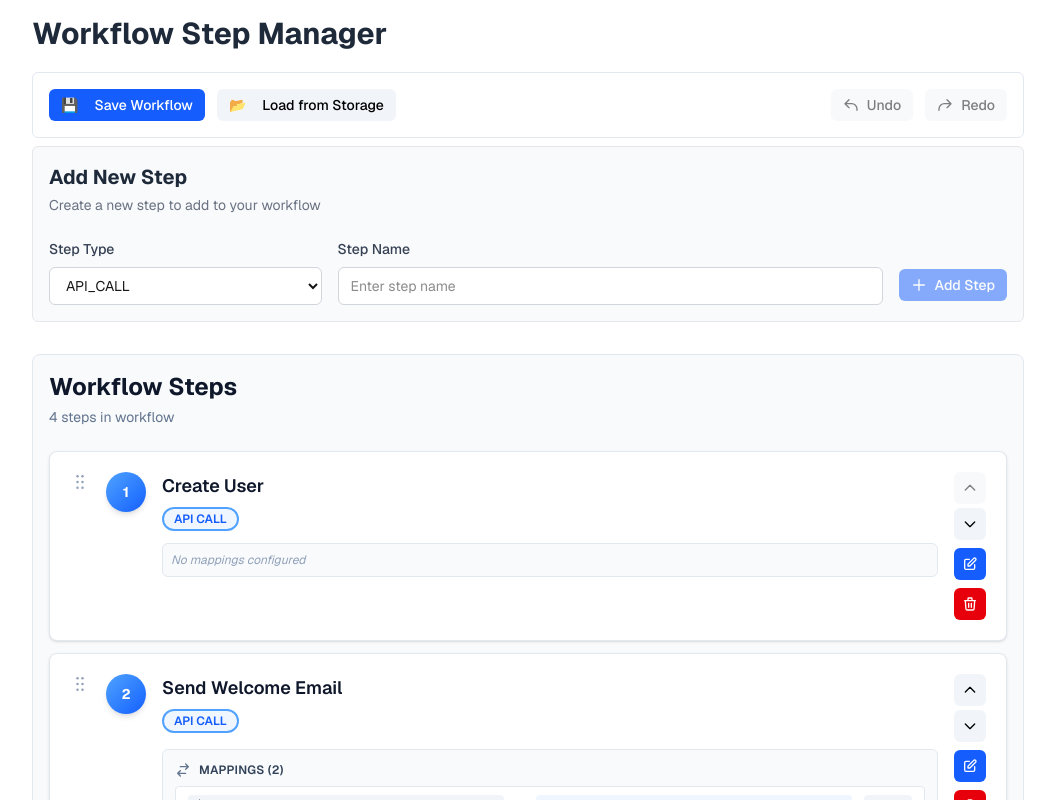
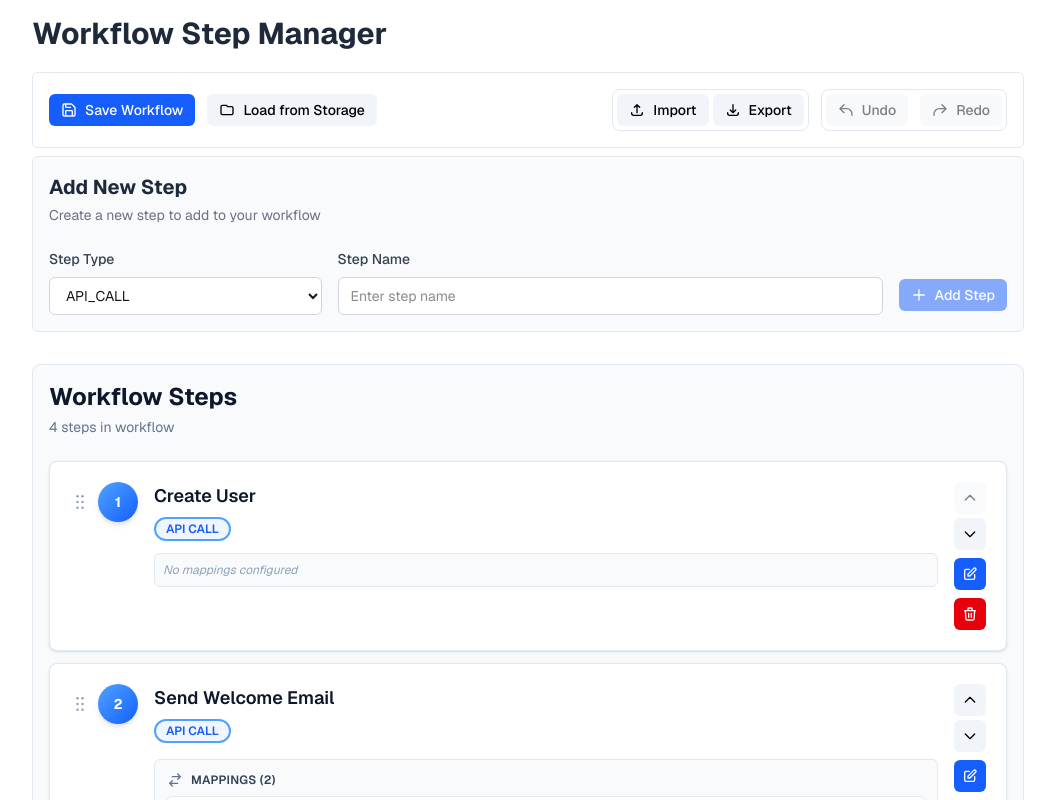
Before and after one commit to AbdelrhmanMohamed/rw-fe, a Next.js app: page / in a window 1280 px wide. Shown: the top 800 px of the page, without its empty margins (112-1167 px from the left). Built offline with nearby package versions, Linux system fonts and the light colour scheme.

Commit message:
Enhance workflow features by updating TASK_BRIEF with completed tasks, adding new icons for upload, download, and save functionalities, and implementing import/export capabilities in WorkflowToolbar. Refactor Step and StepList components to support drag-and-drop reordering of steps.

```diff
--- a/src/components/Icons.tsx
+++ b/src/components/Icons.tsx
@@ -256,3 +256,91 @@ export const RedoIcon: React.FC<IconProps> = ({
     </svg>
   );
 };
+
+// Upload Icon
+export const UploadIcon: React.FC<IconProps> = ({
+  className = "w-4 h-4",
+  fill = "none",
+  stroke = "currentColor",
+  strokeWidth = 2,
+}) => {
+  return (
+    <svg className={className} fill={fill} viewBox="0 0 24 24" stroke={stroke}>
+      <path
+        strokeLinecap="round"
+        strokeLinejoin="round"
+        strokeWidth={strokeWidth}
+        d="M4 16v1a3 3 0 003 3h10a3 3 0 003-3v-1m-4-8l-4-4m0 0L8 8m4-4v12"
+      />
+    </svg>
+  );
+};
+
+// Download Icon
+export const DownloadIcon: React.FC<IconProps> = ({
+  className = "w-4 h-4",
+  fill = "none",
+  stroke = "currentColor",
+  strokeWidth = 2,
+}) => {
+  return (
+    <svg className={className} fill={fill} viewBox="0 0 24 24" stroke={stroke}>
+      <path
+        strokeLinecap="round"
+        strokeLinejoin="round"
+        strokeWidth={strokeWidth}
+        d="M4 16v1a3 3 0 003 3h10a3 3 0 003-3v-1m-4-4l-4 4m0 0l-4-4m4 4V4"
+      />
+    </svg>
+  );
+};
+
+// Save Icon
+export const SaveIcon: React.FC<IconProps> = ({
+  className = "w-4 h-4",
+  fill = "none",
+  stroke = "currentColor",
+  strokeWidth = 2,
+}) => {
+  return (
+    <svg className={className} fill={fill} viewBox="0 0 24 24" stroke={stroke}>
+      <path
+        d="M15.2 3a2 2 0 0 1 1.4.6l3.8 3.8a2 2 0 0 1 .6 1.4V19a2 2 0 0 1-2 2H5a2 2 0 0 1-2-2V5a2 2 0 0 1 2-2z"
+        stroke={stroke}
+        fill="none"
+        strokeWidth={strokeWidth}
+      />
+      <path
+        d="M17 21v-7a1 1 0 0 0-1-1H8a1 1 0 0 0-1 1v7"
+        stroke={stroke}
+        fill="none"
+        strokeWidth={strokeWidth}
+      />
+      <path
+        d="M7 3v4a1 1 0 0 0 1 1h7"
+        stroke={stroke}
+        fill="none"
+        strokeWidth={strokeWidth}
+      />
+    </svg>
+  );
+};
+
+// Folder Icon
+export const FolderIcon: React.FC<IconProps> = ({
+  className = "w-4 h-4",
+  fill = "none",
+  stroke = "currentColor",
+  strokeWidth = 2,
+}) => {
+  return (
+    <svg className={className} fill={fill} viewBox="0 0 24 24" stroke={stroke}>
+      <path
+        strokeLinecap="round"
+        strokeLinejoin="round"
+        strokeWidth={strokeWidth}
+        d="M3 7v10a2 2 0 002 2h14a2 2 0 002-2V9a2 2 0 00-2-2h-6l-2-2H5a2 2 0 00-2 2z"
+      />
+    </svg>
+  );
+};
--- a/src/components/Step.tsx
+++ b/src/components/Step.tsx
@@ -1,6 +1,6 @@
 "use client";
 
-import React, { useMemo, useState } from "react";
+import React, { useMemo } from "react";
 import { Step as StepType } from "../types";
 import { IconButton } from "./ui";
 import {
@@ -18,6 +18,10 @@ interface StepProps {
   step: StepType;
   index: number;
   totalSteps: number;
+  draggedIndex: number | null;
+  onDragStart: (e: React.DragEvent, index: number | null) => void;
+  onDragOver: (e: React.DragEvent, index: number | null) => void;
+  onDragEnd: () => void;
 }
 
 const getStepTypeColor = (type: string): string => {
@@ -39,16 +43,23 @@ const getStepTypeIconColor = (type: string): string => {
   };
   return colors[type] || "from-slate-400 to-slate-600";
 };
-export const Step: React.FC<StepProps> = ({ step, index, totalSteps }) => {
-  const { workflow, reorderSteps, selectStep, deleteStep, toggleStepEditor } =
+export const Step: React.FC<StepProps> = ({
+  step,
+  index,
+  totalSteps,
+  draggedIndex,
+  onDragStart,
+  onDragOver,
+  onDragEnd,
+}) => {
+  const { workflow, reorderSteps, selectStepId, deleteStep, toggleStepEditor } =
     useWorkflowStore();
-  const [draggedIndex, setDraggedIndex] = useState<number | null>(null);
 
   const steps = useMemo(() => workflow?.steps || [], [workflow?.steps]);
 
   // handle select step
   const handleSelectStep = () => {
-    selectStep(step);
+    selectStepId(step.id);
     toggleStepEditor();
   };
 
@@ -62,48 +73,23 @@ export const Step: React.FC<StepProps> = ({ step, index, totalSteps }) => {
     reorderSteps(ids);
   };
 
-  const handleDragStart = (e: React.DragEvent, index: number | null) => {
-    setDraggedIndex(index);
-    e.dataTransfer.effectAllowed = "move";
-  };
-
-  const handleDragOver = (e: React.DragEvent, index: number | null) => {
-    e.preventDefault();
-    if (draggedIndex === null || draggedIndex === index || index === null)
-      return;
-
-    const newSteps = [...steps];
-    const draggedStep = newSteps[draggedIndex];
-    newSteps.splice(draggedIndex, 1);
-    newSteps.splice(index, 0, draggedStep);
-
-    const stepIds = newSteps.map((s) => s.id);
-    reorderSteps(stepIds);
-    setDraggedIndex(index);
-  };
-
-  const handleDragEnd = () => {
-    setDraggedIndex(null);
-  };
-
   return (
     <div
       draggable
-      onDragStart={(e) => handleDragStart?.(e, index)}
-      onDragOver={(e) => handleDragOver?.(e, index)}
-      onDragEnd={handleDragEnd}
+      onDragStart={(e) => onDragStart?.(e, index)}
+      onDragOver={(e) => onDragOver?.(e, index)}
+      onDragEnd={onDragEnd}
       className={`group bg-white rounded-lg border border-border border-slate-200 shadow-sm hover:shadow-md transition-all duration-200 overflow-hidden cursor-move ${
         draggedIndex === index ? "opacity-50 scale-95" : ""
       }`}
     >
       <div className="p-5 flex gap-4 items-start">
-        {/* Drag Handle */}
-        <div className="shrink-0 flex items-center justify-center cursor-move group-hover:text-slate-600 text-slate-400 transition-colors">
-          <DragHandleIcon className="w-5 h-5" />
-        </div>
-
         {/* Step Number Badge */}
-        <div className="shrink-0">
+        <div className="shrink-0 flex gap-2 items-center">
+          {/* Drag Handle */}
+          <div className="shrink-0 flex items-center justify-center cursor-move group-hover:text-slate-600 text-slate-400 transition-colors">
+            <DragHandleIcon className="w-5 h-5" />
+          </div>
           <div
             className={`w-10 h-10 rounded-full bg-linear-to-br ${getStepTypeIconColor(
               step.type
--- a/src/components/StepList.tsx
+++ b/src/components/StepList.tsx
@@ -1,14 +1,39 @@
 "use client";
 
-import React, { useMemo } from "react";
+import React, { useMemo, useState } from "react";
 import { Step as StepComponent } from "./Step";
 import { ClipboardIcon } from "./Icons";
 import { useWorkflowStore } from "../store/workflowStore";
 
 export const StepList: React.FC = () => {
-  const { workflow } = useWorkflowStore();
+  const { workflow, reorderSteps } = useWorkflowStore();
+  const [draggedIndex, setDraggedIndex] = useState<number | null>(null);
 
   const steps = useMemo(() => workflow?.steps || [], [workflow?.steps]);
+
+  const handleDragStart = (e: React.DragEvent, index: number | null) => {
+    setDraggedIndex(index);
+    e.dataTransfer.effectAllowed = "move";
+  };
+
+  const handleDragOver = (e: React.DragEvent, index: number | null) => {
+    e.preventDefault();
+    if (draggedIndex === null || draggedIndex === index || index === null)
+      return;
+
+    const newSteps = [...steps];
+    const draggedStep = newSteps[draggedIndex];
+    newSteps.splice(draggedIndex, 1);
+    newSteps.splice(index, 0, draggedStep);
+
+    const stepIds = newSteps.map((s) => s.id);
+    reorderSteps(stepIds);
+    setDraggedIndex(index);
+  };
+
+  const handleDragEnd = () => {
+    setDraggedIndex(null);
+  };
 
   return (
     <div className="text-left bg-slate-50 p-4 rounded-lg border border-slate-200">
@@ -31,6 +56,10 @@ export const StepList: React.FC = () => {
               step={step}
               index={idx}
               totalSteps={steps.length}
+              draggedIndex={draggedIndex}
+              onDragStart={handleDragStart}
+              onDragOver={handleDragOver}
+              onDragEnd={handleDragEnd}
             />
           ))}
         </div>
--- a/src/components/WorkflowToolbar.tsx
+++ b/src/components/WorkflowToolbar.tsx
@@ -1,7 +1,14 @@
-import React, { useState } from "react";
+import React, { useRef, useState } from "react";
 import { Button } from "./ui";
 import { useWorkflowStore } from "../store/workflowStore";
-import { UndoIcon, RedoIcon } from "./Icons";
+import {
+  UndoIcon,
+  RedoIcon,
+  UploadIcon,
+  DownloadIcon,
+  SaveIcon,
+  FolderIcon,
+} from "./Icons";
 
 export default function WorkflowToolbar() {
   const [saveSuccess, setSaveSuccess] = useState<boolean>(false);
@@ -14,7 +21,10 @@ export default function WorkflowToolbar() {
     redo,
     canUndo,
     canRedo,
+    exportWorkflowAsJSON,
+    importWorkflowFromJSON,
   } = useWorkflowStore();
+  const fileInputRef = useRef<HTMLInputElement>(null);
 
   const handleSaveWorkflow = async () => {
     setIsSaving(true);
@@ -41,9 +51,26 @@ export default function WorkflowToolbar() {
     setIsLoadingStorage(false);
   };
 
+  const handleExport = () => {
+    exportWorkflowAsJSON();
+  };
+
+  const handleImportClick = () => {
+    fileInputRef.current?.click();
+  };
+
+  const handleFileChange = (event: React.ChangeEvent<HTMLInputElement>) => {
+    const file = event.target.files?.[0];
+    if (!file) return;
+    importWorkflowFromJSON(file);
+    // Reset input
+    event.target.value = "";
+  };
+
   return (
-    <>
-      <div className="sticky top-0 z-10 bg-white flex flex-col sm:flex-row justify-between gap-3 p-4 rounded-md border border-slate-200 shadow-none">
+    <div className="sticky top-0 z-10 bg-white p-4 rounded-md border border-slate-200 shadow-none">
+      <div className="flex flex-row justify-between gap-3 items-center">
+        {/* Save Workflow Button */}
         <div className="flex flex-row justify-between gap-3">
           <div className="flex-1">
             <Button
@@ -59,7 +86,7 @@ export default function WorkflowToolbar() {
                 </>
               ) : (
                 <>
-                  <span className="mr-2">💾</span>
+                  <SaveIcon className="w-4 h-4" />
                   Save Workflow
                 </>
               )}
@@ -79,15 +106,38 @@ export default function WorkflowToolbar() {
                 </>
               ) : (
                 <>
-                  <span className="mr-2">📂</span>
+                  <FolderIcon className="w-4 h-4" />
                   Load from Storage
                 </>
               )}
             </Button>
           </div>
         </div>
+        {/* Import/Export Buttons and Undo/Redo buttons */}
+        <div className="flex flex-row justify-between gap-3 items-center">
+          {/* Import/Export Buttons */}
+          <div className="flex items-center gap-1 border border-border rounded-lg p-1 border-slate-200">
+            <Button
+              variant="secondary"
+              onClick={handleImportClick}
+              title="Import workflow from JSON"
+              aria-label="Import workflow from JSON"
+            >
+              <UploadIcon className="w-4 h-4" />
+              Import
+            </Button>
+            <Button
+              variant="secondary"
+              onClick={handleExport}
+              title="Export workflow as JSON"
+              aria-label="Export workflow as JSON"
+            >
+              <DownloadIcon className="w-4 h-4" />
+              Export
+            </Button>
+          </div>
           {/* Undo and Redo buttons */}
-        <div className="flex flex-row justify-between gap-3">
+          <div className="flex flex-row justify-between gap-3 border border-slate-200 rounded-lg p-1">
             <Button variant="secondary" onClick={undo} disabled={!canUndo}>
               <UndoIcon className="w-4 h-4" />
               Undo
@@ -98,11 +148,20 @@ export default function WorkflowToolbar() {
             </Button>
           </div>
         </div>
+      </div>
       {saveSuccess && (
         <span className="ml-2 text-green-600 font-medium inline-flex items-center">
           ✓ Saved successfully!
         </span>
       )}
-    </>
+      {/* Hidden file input */}
+      <input
+        ref={fileInputRef}
+        type="file"
+        accept=".json"
+        onChange={handleFileChange}
+        className="hidden"
+      />
+    </div>
   );
 }
--- a/src/components/ui/IconButton.tsx
+++ b/src/components/ui/IconButton.tsx
@@ -8,6 +8,7 @@ interface IconButtonProps {
   "aria-label": string;
   icon: React.ReactNode;
   className?: string;
+  title?: string;
 }
 
 export const IconButton: React.FC<IconButtonProps> = ({
@@ -17,6 +18,7 @@ export const IconButton: React.FC<IconButtonProps> = ({
   "aria-label": ariaLabel,
   icon,
   className = "",
+  title,
 }) => {
   const variantMap = {
     primary: "primary",
@@ -33,6 +35,7 @@ export const IconButton: React.FC<IconButtonProps> = ({
       onClick={onClick}
       aria-label={ariaLabel}
       className={`p-2 flex items-center justify-center ${className}`}
+      title={title}
     >
       <div className="w-4 h-4">{icon}</div>
     </Button>
--- a/src/store/workflowStore.ts
+++ b/src/store/workflowStore.ts
@@ -2,6 +2,10 @@
 
 import { create } from "zustand";
 import { WorkflowState, Workflow, Step } from "../types";
+import {
+  exportWorkflowAsJSON,
+  importWorkflowFromJSON,
+} from "../utils/workflowIO";
 
 // TODO: Implement the workflow store
 // This is where you'll manage the workflow state using Zustand
@@ -16,7 +20,7 @@ export const useWorkflowStore = create<WorkflowState>((set, get) => ({
   workflow: null,
   isLoading: false,
   error: null,
-  selectedStep: null,
+  selectedStepId: null,
   openStepEditor: false,
   canUndo: false,
   canRedo: false,
@@ -284,13 +288,31 @@ export const useWorkflowStore = create<WorkflowState>((set, get) => ({
     }
   },
 
+  exportWorkflowAsJSON: () => {
+    const workflow = get().workflow;
+    if (!workflow) return;
+    exportWorkflowAsJSON(workflow);
+  },
+  importWorkflowFromJSON: (file: File) => {
+    if (!file) return;
+    importWorkflowFromJSON(
+      file,
+      (workflow) => {
+        get().loadWorkflow(workflow);
+      },
+      (error) => {
+        set({ error });
+      }
+    );
+  },
+
   clearError: () => {
     set({ error: null });
   },
 
   // Select and Deselect Step
-  selectStep: (step: Step) => set({ selectedStep: step }),
-  deselectStep: () => set({ selectedStep: null }),
+  selectStepId: (stepId: string) => set({ selectedStepId: stepId }),
+  deselectStepId: () => set({ selectedStepId: null }),
 
   // Toggle Step Editor
   toggleStepEditor: () =>
--- /dev/null
+++ b/src/utils/workflowIO.ts
@@ -0,0 +1,47 @@
+import { Workflow } from "../types";
+
+export function exportWorkflowAsJSON(workflow: Workflow) {
+  const jsonString = JSON.stringify(workflow, null, 2);
+  const blob = new Blob([jsonString], { type: "application/json" });
+  const url = URL.createObjectURL(blob);
+
+  const link = document.createElement("a");
+  link.href = url;
+  link.download = `${workflow.name
+    .replace(/\s+/g, "_")
+    .toLowerCase()}_${Date.now()}.json`;
+  document.body.appendChild(link);
+  link.click();
+  document.body.removeChild(link);
+  URL.revokeObjectURL(url);
+}
+
+export function importWorkflowFromJSON(
+  file: File,
+  onSuccess: (workflow: Workflow) => void,
+  onError: (error: string) => void
+) {
+  const reader = new FileReader();
+
+  reader.onload = (e) => {
+    try {
+      const content = e.target?.result as string;
+      const workflow = JSON.parse(content) as Workflow;
+
+      // Basic validation
+      if (!workflow.id || !workflow.name || !Array.isArray(workflow.steps)) {
+        throw new Error("Invalid workflow format");
+      }
+
+      onSuccess(workflow);
+    } catch (error) {
+      onError(error instanceof Error ? error.message : "Failed to parse JSON");
+    }
+  };
+
+  reader.onerror = () => {
+    onError("Failed to read file");
+  };
+
+  reader.readAsText(file);
+}
```
Also changed, not shown: src/components/StepEditor.tsx (+8 -3 lines), src/types/index.ts (+5 -3 lines), src/utils/workflowValidator.ts (added, +16 -0 lines), 1 other file (tests, documents, lock files or other folders). Lines whose indentation alone changed are shown as unchanged.
